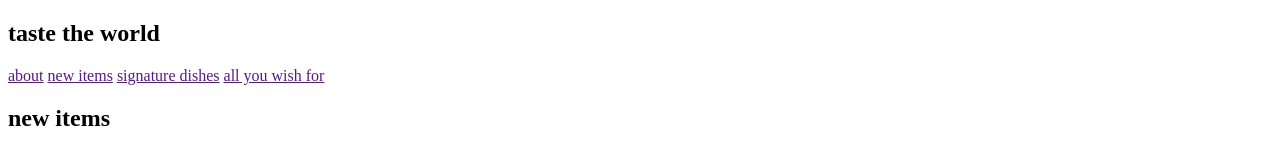
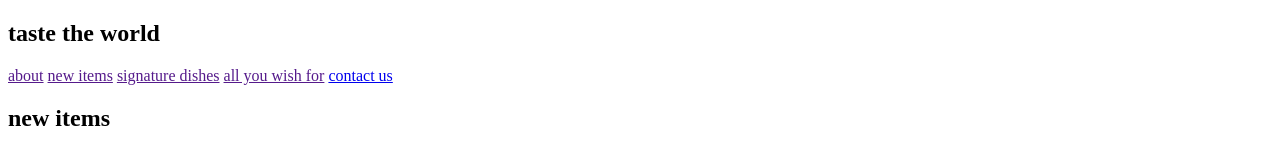
Before and after one commit to govardhan9692/tastetheworld, a plain HTML site: page index.html in a window 1280 px wide. Shown: the top 160 px of the page. Drawn offline with Linux system fonts and the light colour scheme.

Commit message:
added new image and new sections

```diff
--- a/index.html
+++ b/index.html
@@ -6,7 +6,6 @@
     <title>Taste The World</title>
 </head>
 <body>
-
     <header>
         <nav>
             <h1>taste the world</h1>
@@ -16,6 +15,7 @@
             <a href="">new items</a>
             <a href="">signature dishes</a>
             <a href="">all you wish for</a>
+            <a href="contactus.html">contact us</a>
         </nav>
 
     </header>
```
